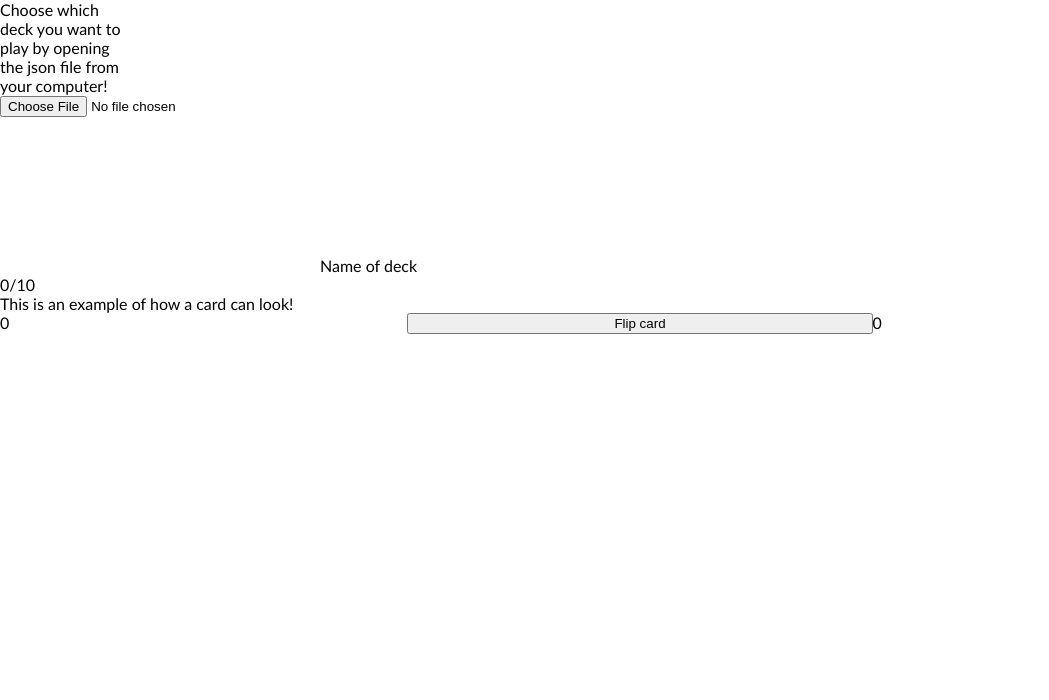
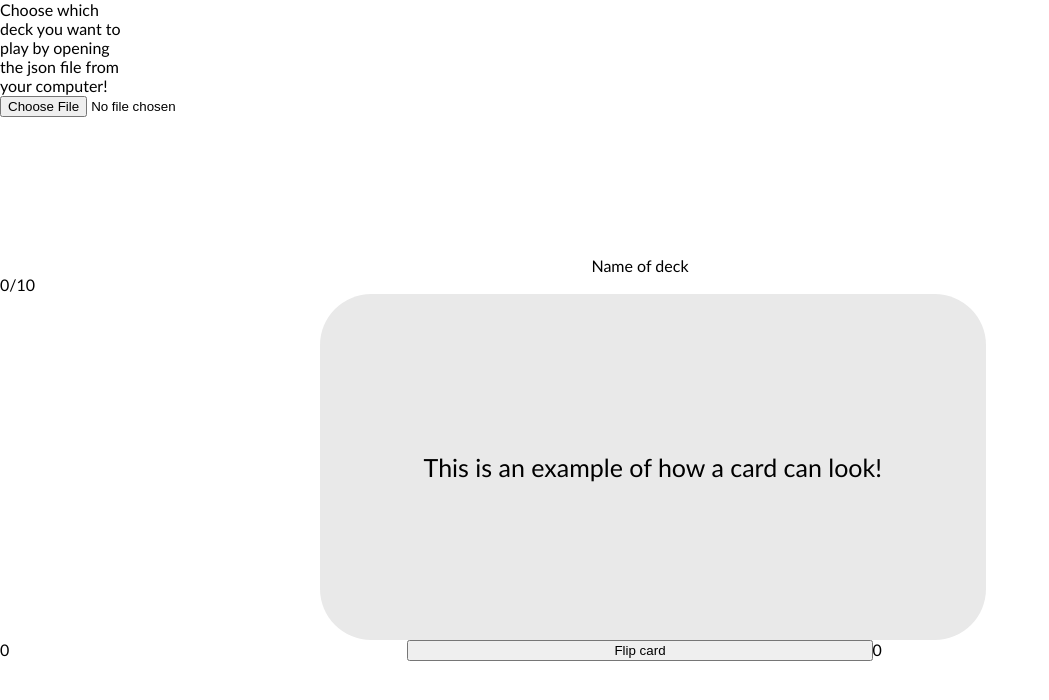
Before and after one commit to leewberg/LaTeX-Integrated-Flashcards, a plain HTML site: page playDeck.html in a window 1280 px wide. Shown: the whole page, without its empty margins (0-1049 px from the left). Drawn offline with nearby package versions, Linux system fonts and the light colour scheme.

Commit message:
fix: errors in stylesheet

```diff
--- a/playDeck.html
+++ b/playDeck.html
@@ -12,7 +12,7 @@
     <script src = "generalFunctions.js"></script>
     <script src = "library.js"></script>
 </head>
-<body id = "deckBody">
+<body>
     <div id="fileOpeners">
         <label for="deckChoosing">Choose which deck you want to play by opening the json file from your computer!<br></label>
         <input type="file" name="deckChoosing">
--- a/stylesheet/stylesheet.css
+++ b/stylesheet/stylesheet.css
@@ -1,22 +1,23 @@
-body{
+body, #cardBody{
     margin:0;
     padding:0;
     font-family: 'Calibri', 'Arial', 'sans-serif';
     width:100%;
-    height:100%;
+    min-height:100vh;
 }
 
-#deckBody{
+#cardBody{
     display: grid;
     grid-template-rows: repeat(5, auto);
-    grid-template-columns: 100%;
+    grid-template-columns: 100vw;
+
 }
-
 #nameDisplay{
     width: 50vw;
     margin-left: 25vw;
     margin-right: 25vw;
     align-content: center;
+    text-align: center;
 }
 
 #fileOpeners{
@@ -26,7 +27,16 @@ body{
 }
 
 #currentCard{
-    width:80vw;
+    min-height: 40vh;
+    max-width: 50vw;
+    margin-left: 25vw;
+    background-color:rgb(233, 233, 233);
+    padding: 1vw;
+    border: 0 lightgray solid;
+    border-radius: 4vw;
+    text-align: center;
+    align-content: center;
+    font-size: 25px;
 }
 
 #navigation{
```
Also changed, not shown: index.html (+1 -1 lines).
